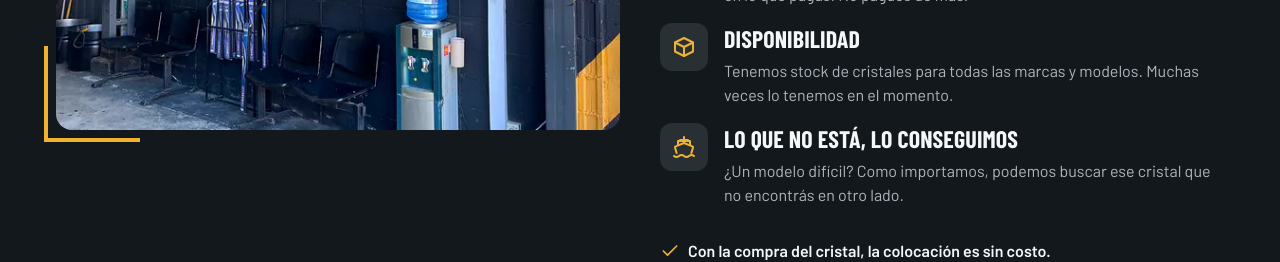
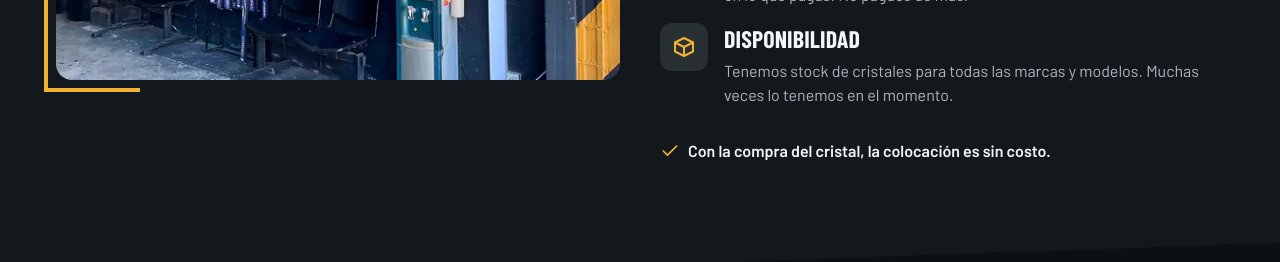
Before and after one commit to zahireldebal/autoglass_parabrisas, a Next.js app: page / in a window 1280 px wide. Shown: the part 9560-9822 px from the top of the page. Built offline with nearby package versions, Linux system fonts and the light colour scheme; no server answers; a web font is replaced by a local one.

Commit message:
Importador directo: se quita "Lo que no está, lo conseguimos" (pedido de la clienta)
Co-Authored-By: Claude Opus 5.5 <noreply@anthropic.com>

```diff
--- a/src/components/sections/WhyImport.tsx
+++ b/src/components/sections/WhyImport.tsx
@@ -1,6 +1,6 @@
 import { Picture } from '@/components/ui/Picture';
 import { Reveal } from '@/components/ui/Reveal';
-import { IconBoxes, IconCheck, IconShip, IconTag } from '@/components/ui/Icons';
+import { IconBoxes, IconCheck, IconTag } from '@/components/ui/Icons';
 
 const points = [
   {
@@ -12,11 +12,6 @@ const points = [
     icon: IconBoxes,
     title: 'Disponibilidad',
     text: 'Tenemos stock de cristales para todas las marcas y modelos. Muchas veces lo tenemos en el momento.',
-  },
-  {
-    icon: IconShip,
-    title: 'Lo que no está, lo conseguimos',
-    text: '¿Un modelo difícil? Como importamos, podemos buscar ese cristal que no encontrás en otro lado.',
   },
 ];
 
```
